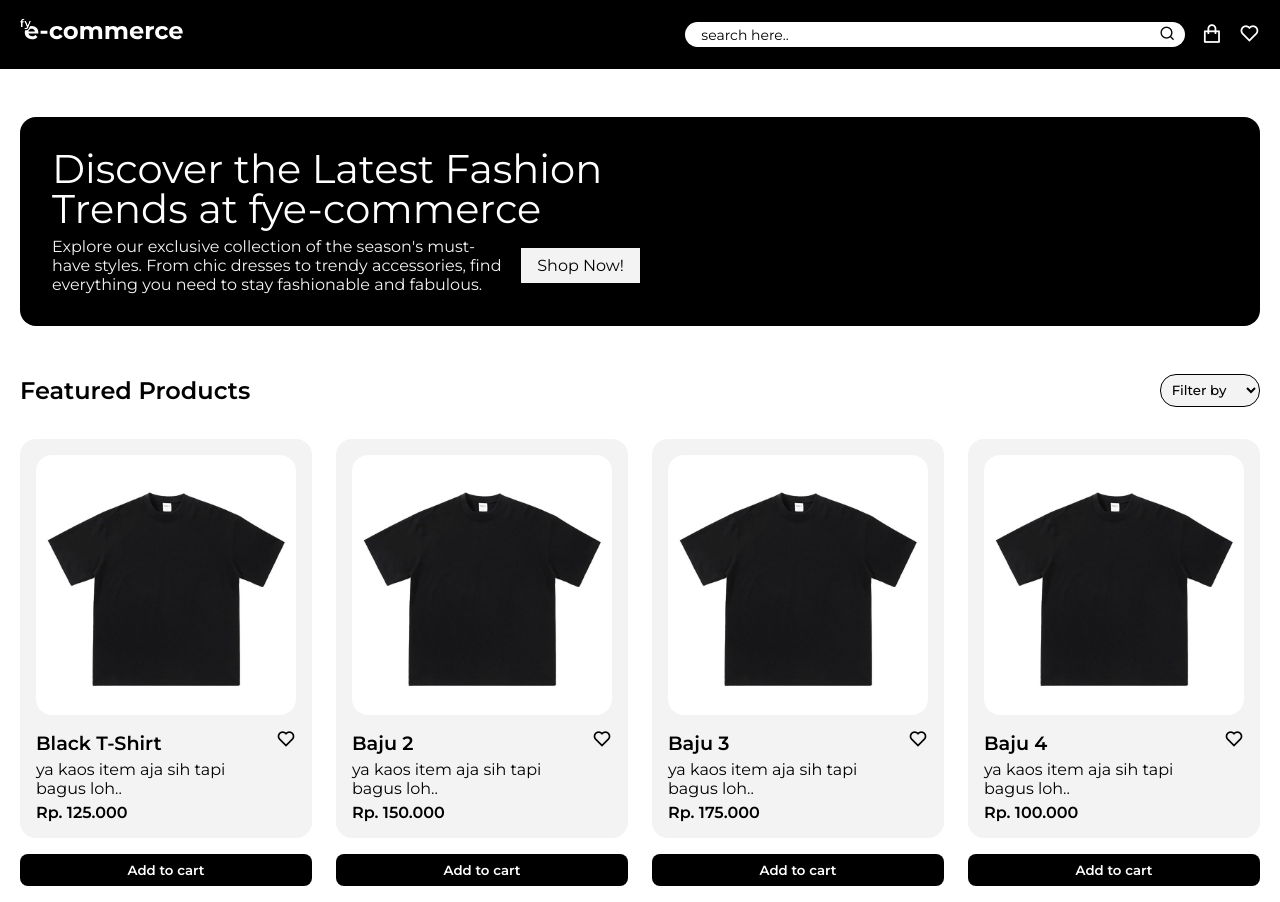
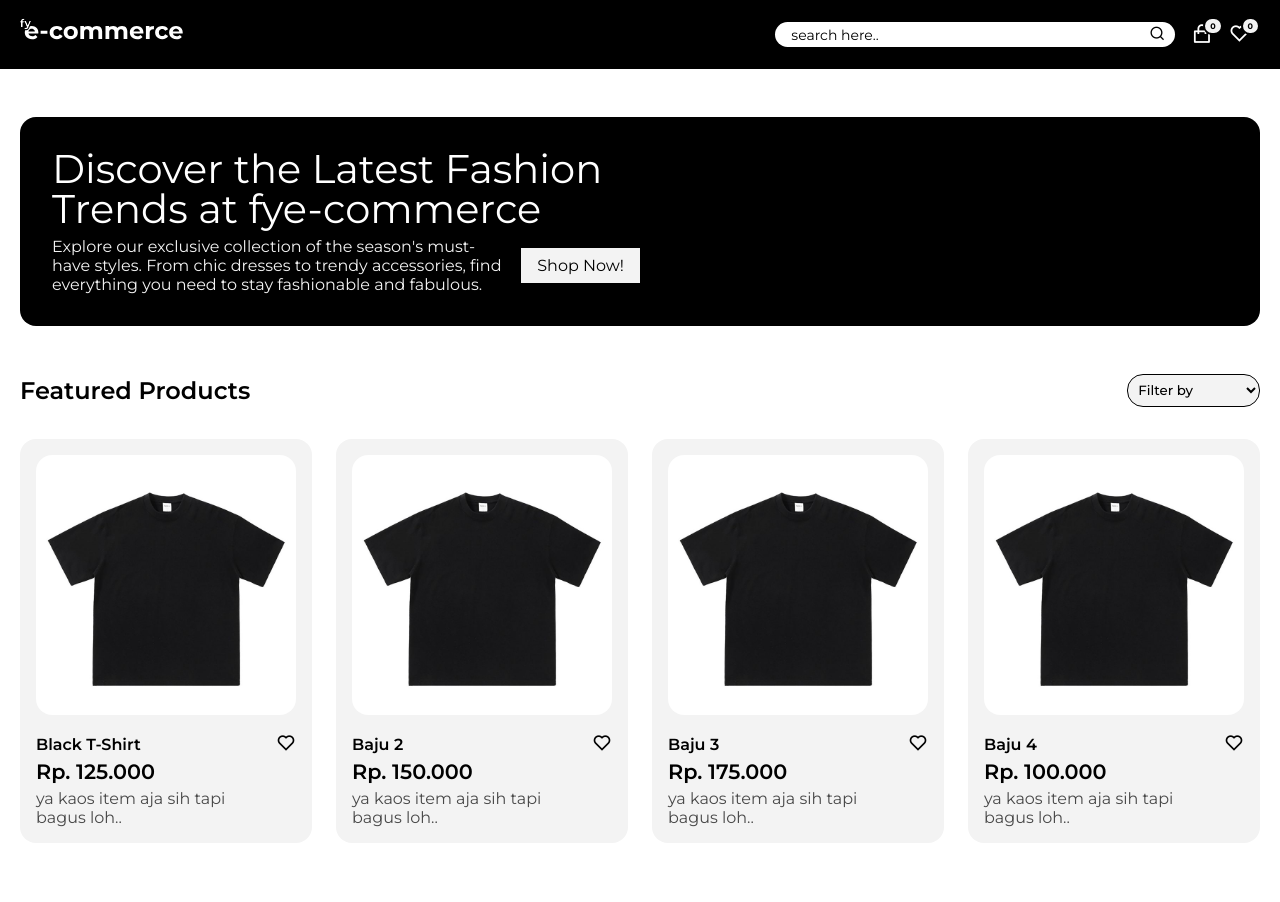
Before and after one commit to fyaja/fye-commerce, a plain HTML site: page ecommerce.html in a window 1280 px wide. After the commit the page ends 859 px from the top, so only its background shows below. Drawn offline with nearby package versions, Linux system fonts and the light colour scheme.

Commit message:
fix some layout

```diff
--- a/ecommerce.html
+++ b/ecommerce.html
@@ -29,9 +29,11 @@
           <input class="search-input" type="text" placeholder="search here..">
         </div>
         <a href="#" class="products-cart">
+          <div class="cart-quantity">0</div>
           <i class="ri-shopping-bag-line ri-lg"></i>
         </a>
         <a href="#" class="products-wishlist">
+          <div class="wishlist-quantity">0</div>
           <i class="ri-heart-line ri-lg"></i>
         </a>
       </div>
--- a/script/ecommerce.js
+++ b/script/ecommerce.js
@@ -5,28 +5,30 @@ import { moneyFormat } from "./utils/money.js";
 function renderProducts() {
   let html = "";
   products.forEach((product) => {
-    html += `<div class="product">
-      <div class="product-top">
+    html += `
+    <div class="product">
+      <a href="productdetails.html?productId=${product.id}">
         <img src="${product.image}" alt="baju">
-        <div class="product-desc-item">
-          <div class="product-item">
+      </a>
+      <div class="product-item">
+        <a href="productdetails.html?productId=${product.id}">
+          <div class="product-desc-item">
             <h3 class="product-name">${product.name}</h3>
+            <p class="product-price">${moneyFormat(product.price)}</p>
             <p class="product-desc">${product.desc}</p>
-            <p class="product-price">${moneyFormat(product.price)}</p>
           </div>
+        </a>
 
-          <button class="add-to-wishlist">
-            <i class="ri-heart-line ri-xl"></i>
-          </button>
-        </div>
+        <button class="add-to-wishlist">
+          <i class="ri-heart-line ri-xl"></i>
+        </button>
       </div>
-
-      <button class="add-to-cart js-add-to-cart" data-product-id="${
-        product.id
-      }">
-        Add to cart
-      </button>
     </div>`;
+    // <button class="add-to-cart js-add-to-cart" data-product-id="${
+    //   product.id
+    // }">
+    //   Add to cart
+    // </button>;
   });
 
   document.querySelector(".js-products-container").innerHTML = html;
--- a/style/general.css
+++ b/style/general.css
@@ -43,18 +43,33 @@ header{
   justify-content: flex-end;
   flex: 1;
   gap: 1rem;
+  margin-right: 10px;
 }
 
 .header-right a{
   color: var(--primary-color);
   text-decoration: none;
+  position: relative;
+}
+
+.header-right a div{
+  top: -8px;
+  right: -10px;
+  font-size: 8px;
+  font-weight: bold;
+  padding: 2px 5px;
+  border-radius: 10px;
+  border: 2px solid black;
+  position: absolute;
+  color: var(--secondary-color);
+  background-color: var(--third-color);
 }
 
 .header-right .search-div{
   flex: 1;
   display: flex;
   margin-left: 1rem;
-  max-width: 500px;
+  max-width: 400px;
   position: relative;
 }
 
@@ -151,7 +166,6 @@ section{
 .products-top .products-filter{
   border: 1px solid var(--secondary-color);
   padding: 0.5em;
-  max-width: 100px;
   border-radius: 1rem;
   font-weight: 500;
   background-color: var(--third-color);
@@ -168,45 +182,51 @@ section{
   gap: 1.5rem;
 }
 
-.product, .product-top{
+.product{
   display: flex;
   flex-direction: column;
   gap: 1rem;
-}
-
-.product-top{
   border-radius: 1rem;
   padding: 1rem;
   background-color: var(--third-color);
 }
 
-.product-top img{
+.product img{
   width: 100%;
   object-fit: cover;
   border-radius: 1rem;
 }
 
-.product-top .product-desc-item{
+.product .product-item{
   display: flex;
   gap: 2rem;
   align-items: flex-start;
+}
+
+.product-item a{
+  text-decoration: none;
   color: var(--secondary-color);
 }
 
-.product-item{
+.product-desc-item{
   flex: 1;
   display: flex;
   flex-direction: column;
   gap: 0.3rem;
 }
 
-.product-item h3{
+.product-desc-item h3{
   font-weight: 600;
-  font-size: 1.2rem;
+  font-size: 1rem;
 }
 
-.product-item .product-price{
+.product-desc-item .product-price{
   font-weight: 600;
+  font-size: 1.3rem;
+}
+
+.product-desc-item .product-desc{
+  opacity: 0.7;
 }
 
 .add-to-wishlist{
```
Also changed, not shown: cart.html (added), productdetails.html (added), wishlist.html (added).
